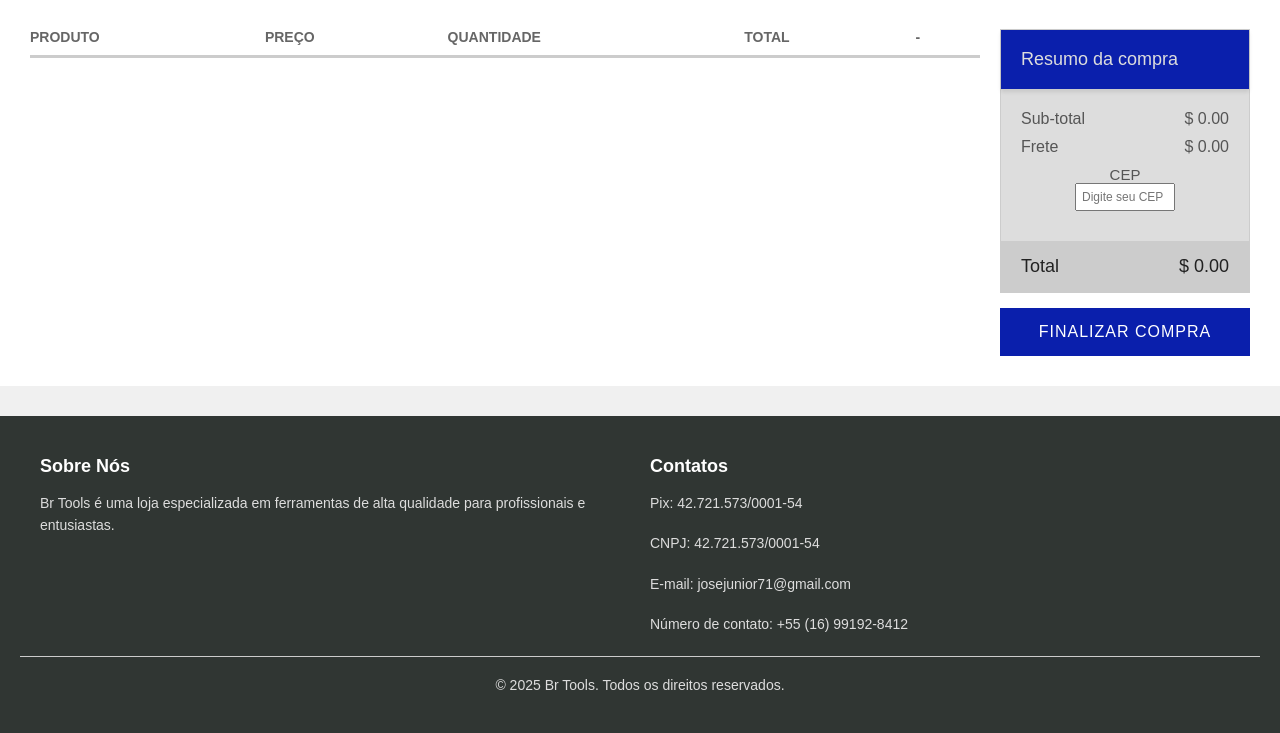
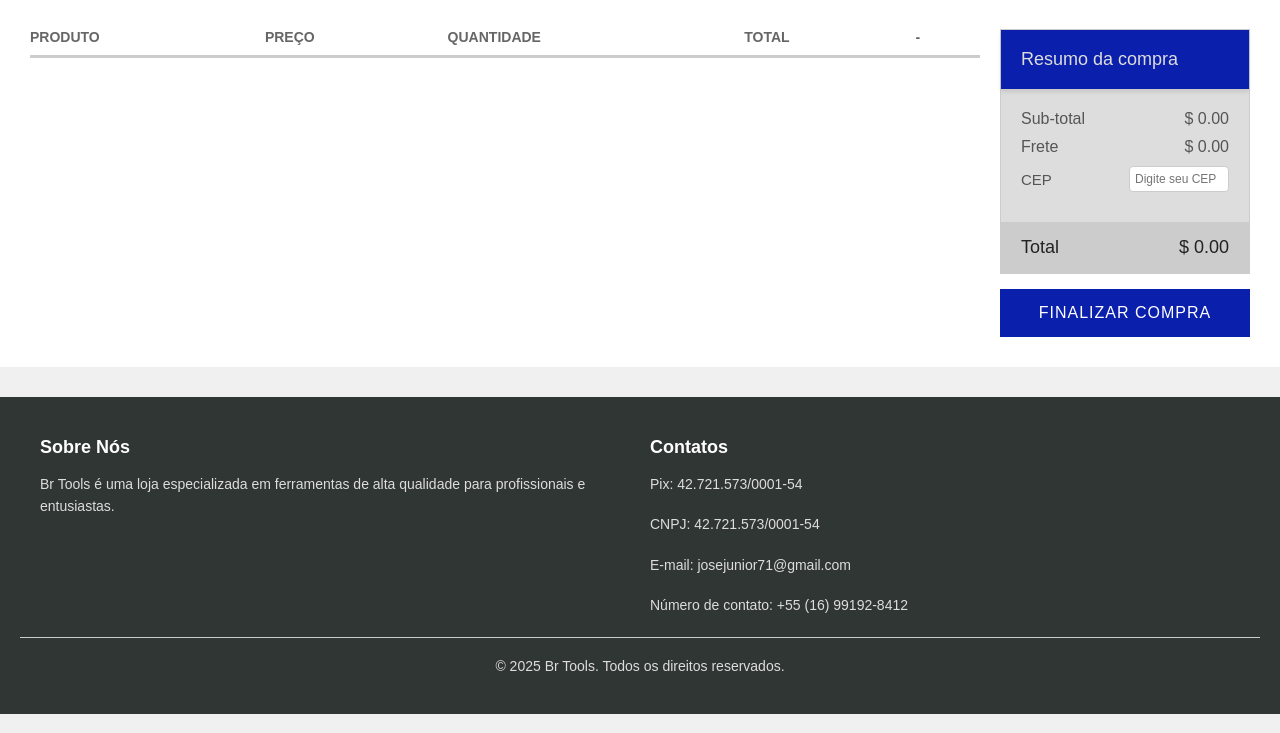
Before and after one commit to GabrielHenriqueFerreira/Api-frete, a website: page index.html in a window 1280 px wide. Shown: the part 176-909 px from the top of the page. Drawn offline with nearby package versions, Linux system fonts and the light colour scheme.

Commit message:
Update styles.css

```diff
--- a/styles.css
+++ b/styles.css
@@ -257,29 +257,43 @@ aside > button:hover {
   color: #ddd;
 }
 
-.frete-input input {
-  padding: 8px;
-  width: 100%;
-  max-width: 150px;
+/* Estilos para o contêiner do CEP */
+.frete-input {
+  display: flex;
+  align-items: center; /* Alinha o texto "CEP" e o input na mesma linha */
+  gap: 10px; /* Espaço entre o texto "CEP" e o input */
+  margin-top: 10px; /* Espaço acima do contêiner do CEP */
 }
 
-.frete-input {
-  display: flex;
-  flex-direction: column;
-  gap: 5px; /* Espaço entre os elementos */
+/* Estilo para o texto "CEP" */
+.frete-input span {
+  font-size: 14px; /* Tamanho da fonte do texto "CEP" */
+  white-space: nowrap; /* Impede que o texto "CEP" quebre em várias linhas */
 }
 
-.error-message {
+/* Estilo para a caixa de texto do CEP */
+.frete-input input {
+  flex: 1; /* Ocupa o espaço restante */
+  max-width: 150px; /* Largura máxima da caixa de texto */
+  padding: 8px; /* Padding interno */
+  border: 1px solid #ccc; /* Borda da caixa de texto */
+  border-radius: 4px; /* Bordas arredondadas */
+  font-size: 14px; /* Tamanho da fonte */
+}
+
+/* Estilo para a mensagem de erro */
+#cep-error {
   display: none; /* Inicialmente oculto */
   color: red;
-  font-size: 14px;
-  margin-top: 5px; /* Espaço entre o input e a mensagem */
+  font-size: 12px; /* Tamanho da fonte reduzido */
+  margin-top: 5px; /* Espaço acima da mensagem de erro */
 }
 
-.loading-spinner {
+/* Estilo para o spinner de carregamento */
+#loading-spinner {
   display: none; /* Inicialmente oculto */
   font-size: 14px;
-  margin-top: 5px; /* Espaço entre o input e o spinner */
+  margin-top: 5px; /* Espaço acima do spinner */
 }
 
 /* Estilo do ícone de hambúrguer */
```
